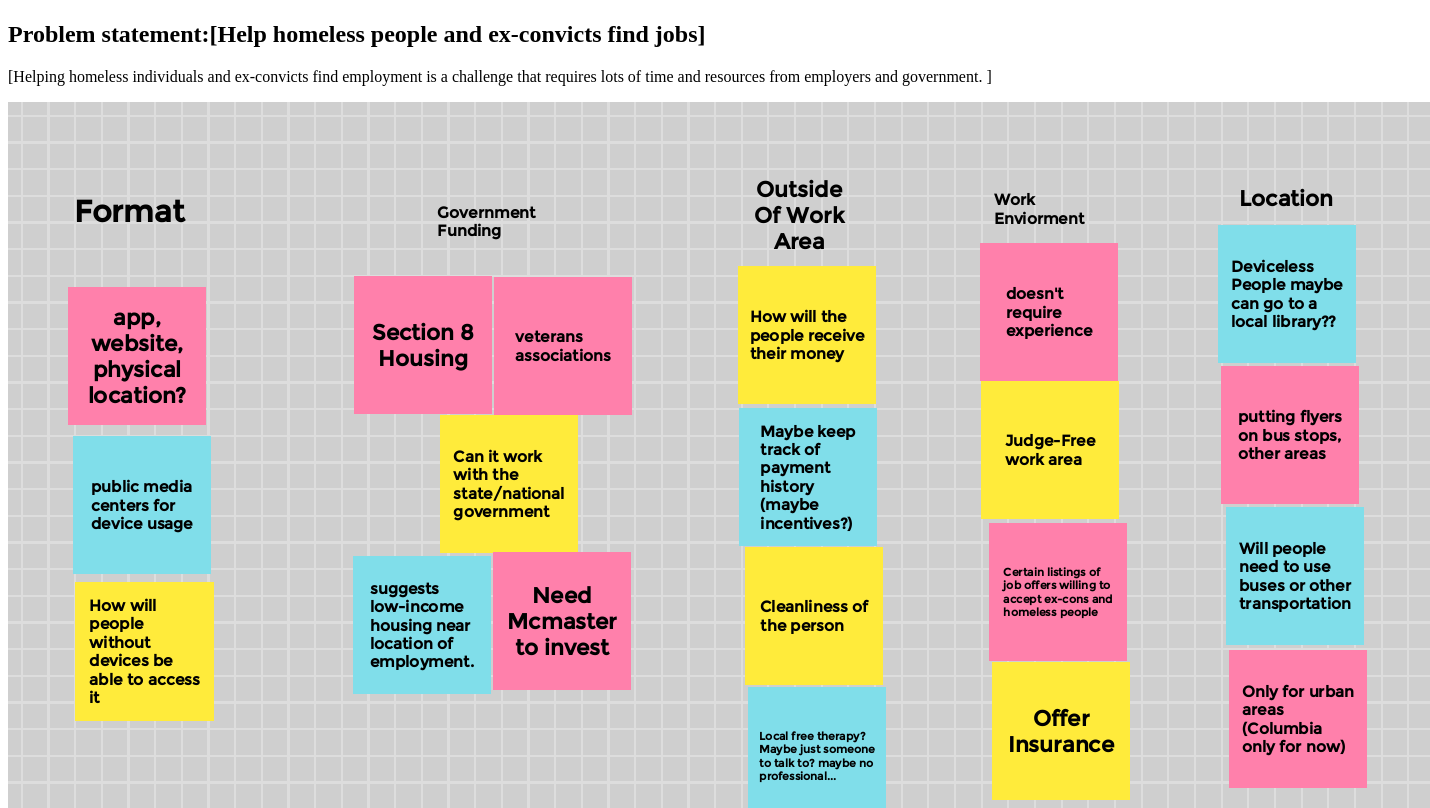
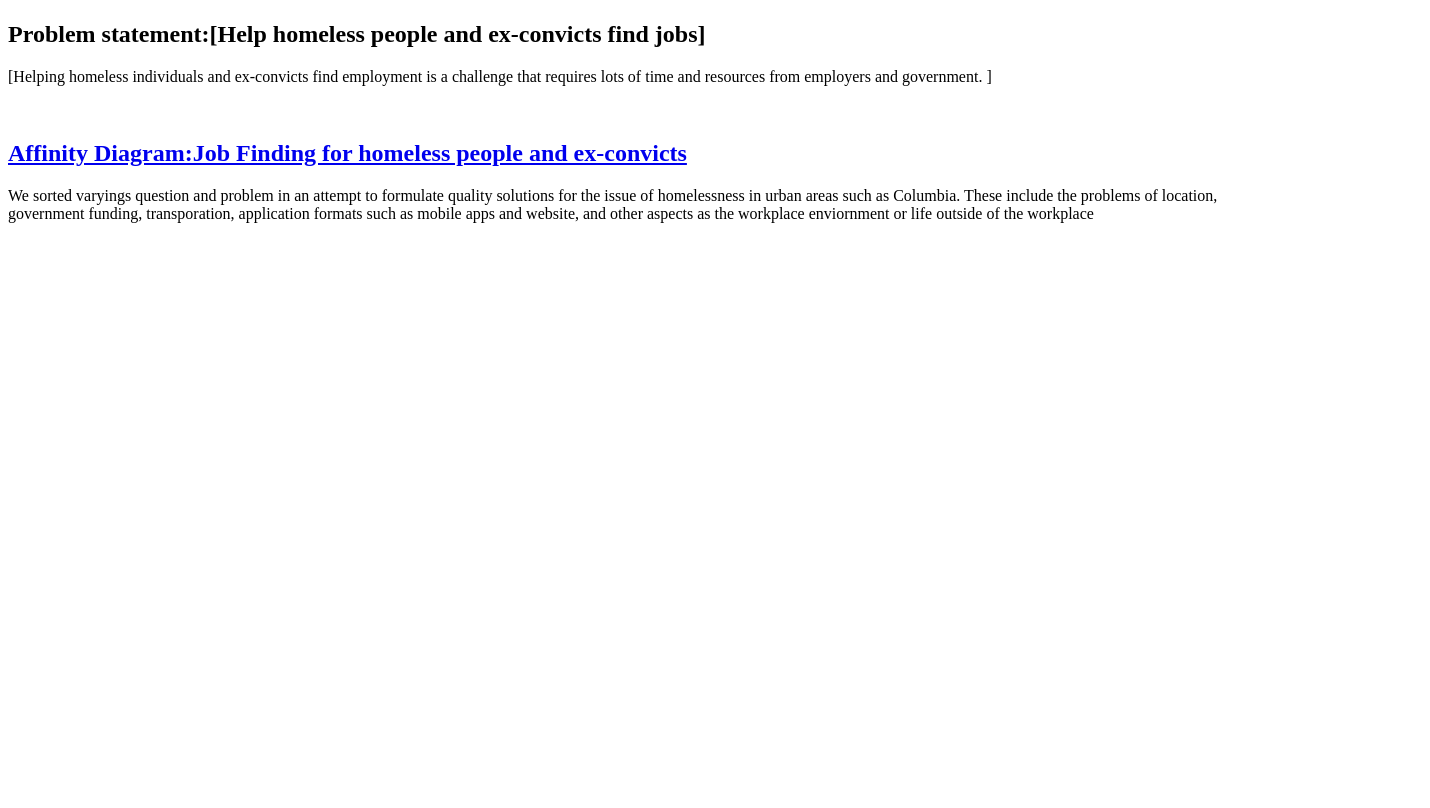
Before and after one commit to MarkSand803/MarkSand803.github.io, a plain HTML site: page index.html in a window 1280 px wide. Shown: the part 383-1191 px from the top of the page, 1430 px wide, since content can reach past the window. After the commit the page ends 800 px from the top, so only its background shows below. Drawn offline with Linux system fonts and the light colour scheme.

Commit message:
Update index.html

```diff
--- a/index.html
+++ b/index.html
@@ -17,9 +17,9 @@
   </section>
   <!--Affinity diagram assignment-->
    <section class="assign">
-    <img src="/Images/IMG_2812.png"/>
+    <img src=""/>
       <section class="assign-det">
-        <a href="/Images/Employment for Homeless.pdf">
+        <a href="/Images/Employment for Homeless.pdf"><h2>Affinity Diagram:Job Finding for homeless people and ex-convicts</h2></a>
      <p>
          We sorted varyings question and problem in an attempt to formulate quality solutions for the issue of homelessness in urban areas such as Columbia.
          These include the problems of location, government funding, transporation, application formats such as mobile apps and website, and other aspects
```
